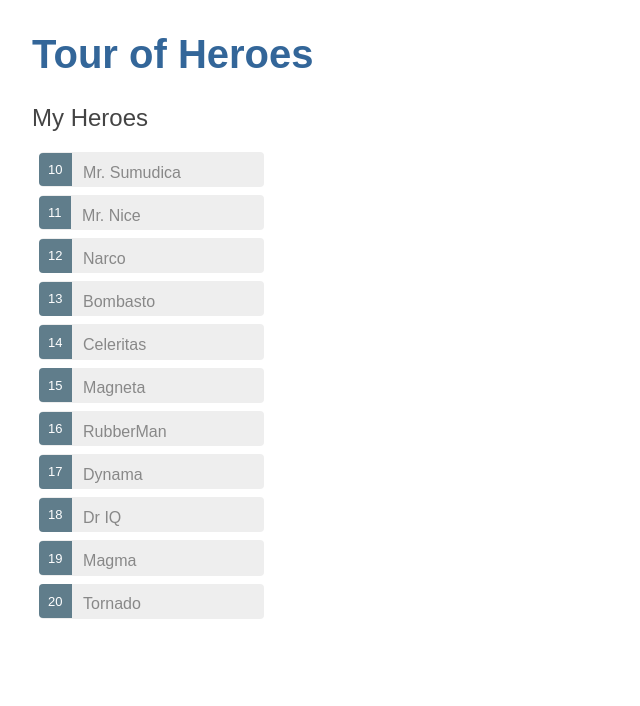
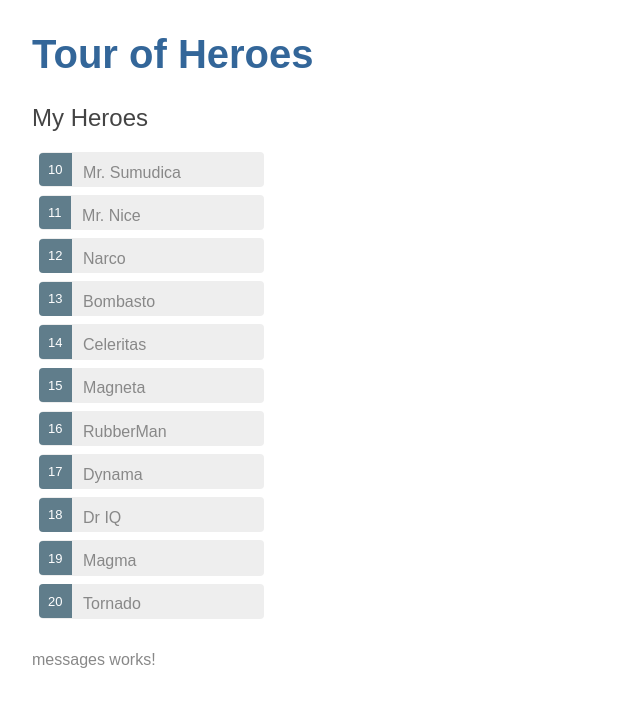
Before and after one commit to mihneavlad/angular-toh-tut, an Angular app: page / in a window 1280 px wide. Shown: the top 706 px of the page, without its empty margins (0-640 px from the left). Built offline with nearby package versions, Linux system fonts and the light colour scheme.

Commit message:
Created messages component

```diff
--- a/src/app/app.component.html
+++ b/src/app/app.component.html
@@ -1,2 +1,3 @@
 <h1>{{title}}</h1>
 <app-heroes></app-heroes>
+<app-messages></app-messages>
--- a/src/app/app.module.ts
+++ b/src/app/app.module.ts
@@ -5,9 +5,10 @@ import { AppComponent } from "./app.component";
 import { HeroesComponent } from "./heroes/heroes.component";
 import { FormsModule } from "@angular/forms";
 import { HeroDetailComponent } from './hero-detail/hero-detail.component';
+import { MessagesComponent } from './messages/messages.component';
 
 @NgModule({
-  declarations: [AppComponent, HeroesComponent, HeroDetailComponent],
+  declarations: [AppComponent, HeroesComponent, HeroDetailComponent, MessagesComponent],
   imports: [BrowserModule, FormsModule],
   providers: [],
   bootstrap: [AppComponent]
--- /dev/null
+++ b/src/app/messages/messages.component.html
@@ -0,0 +1,3 @@
+<p>
+  messages works!
+</p>
--- /dev/null
+++ b/src/app/messages/messages.component.ts
@@ -0,0 +1,15 @@
+import { Component, OnInit } from '@angular/core';
+
+@Component({
+  selector: 'app-messages',
+  templateUrl: './messages.component.html',
+  styleUrls: ['./messages.component.css']
+})
+export class MessagesComponent implements OnInit {
+
+  constructor() { }
+
+  ngOnInit() {
+  }
+
+}
```
Also changed, not shown: src/app/messages/messages.component.css (added), 1 other file (tests, documents, lock files or other folders).
